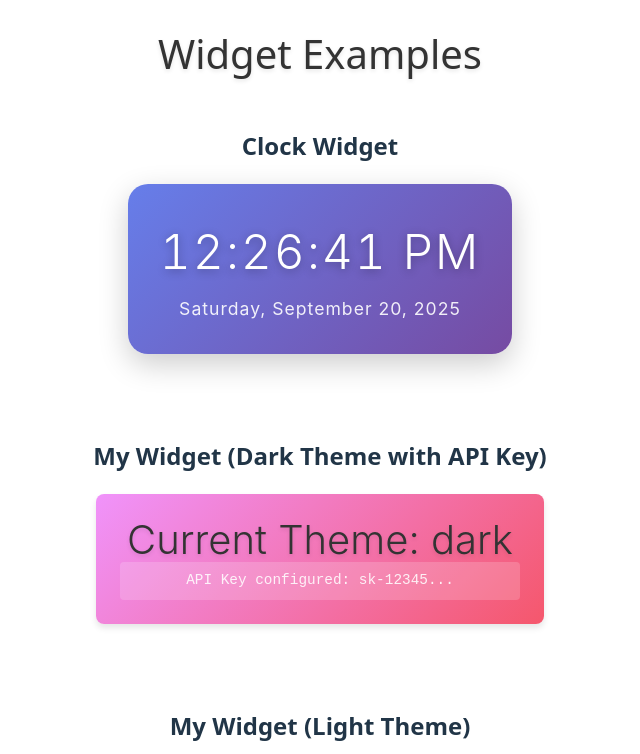
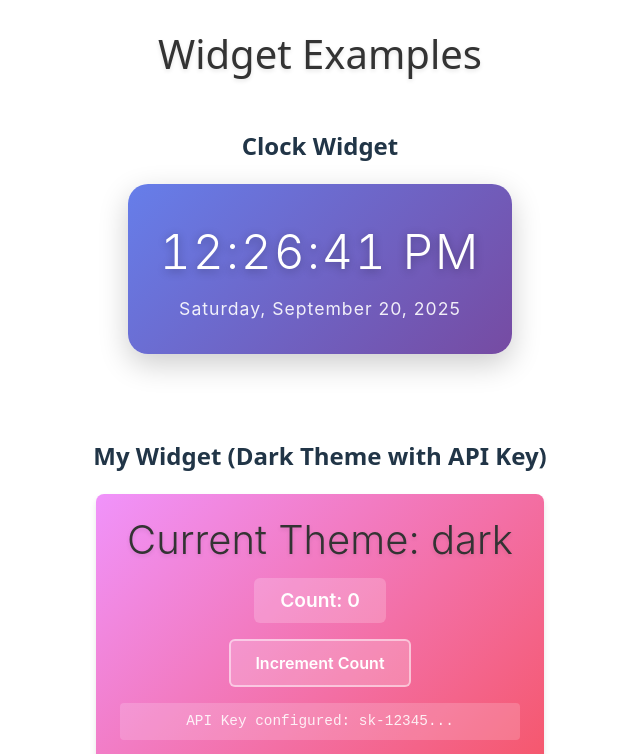
Before and after one commit to yehtut-codes/vite-widget, a React (Vite) app: page / in a window 1280 px wide. Shown: the top 754 px of the page, without its empty margins (320-960 px from the left). Built offline with nearby package versions, Linux system fonts and the light colour scheme.

Commit message:
feat: enhance MyWidget with count functionality and styling

```diff
--- a/src/components/MyWidget.css
+++ b/src/components/MyWidget.css
@@ -25,3 +25,44 @@
   border-radius: 4px;
   font-family: 'Courier New', monospace;
 }
+
+.my-widget .count-section {
+  margin: 1rem 0;
+  display: flex;
+  flex-direction: column;
+  align-items: center;
+  gap: 1rem;
+}
+
+.my-widget .count-display {
+  margin: 0;
+  font-size: 1.2rem;
+  font-weight: 600;
+  background: rgba(255, 255, 255, 0.2);
+  padding: 0.5rem 1rem;
+  border-radius: 6px;
+  min-width: 100px;
+  text-align: center;
+}
+
+.my-widget .increment-button {
+  background: rgba(255, 255, 255, 0.2);
+  border: 2px solid rgba(255, 255, 255, 0.5);
+  color: white;
+  padding: 0.75rem 1.5rem;
+  border-radius: 6px;
+  font-size: 1rem;
+  font-weight: 600;
+  cursor: pointer;
+  transition: all 0.2s ease;
+}
+
+.my-widget .increment-button:hover {
+  background: rgba(255, 255, 255, 0.3);
+  border-color: rgba(255, 255, 255, 0.7);
+  transform: translateY(-1px);
+}
+
+.my-widget .increment-button:active {
+  transform: translateY(0);
+}
--- a/src/components/MyWidget.tsx
+++ b/src/components/MyWidget.tsx
@@ -1,4 +1,4 @@
-import React from 'react'
+import React, { useState } from 'react'
 import './MyWidget.css'
 
 // TypeScript interface for the config prop
@@ -14,10 +14,23 @@ interface MyWidgetProps {
 
 const MyWidget: React.FC<MyWidgetProps> = ({ config }) => {
   const { apiKey, theme = 'default' } = config
+  const [count, setCount] = useState(0)
+
+  const handleIncrement = () => {
+    setCount(prevCount => prevCount + 1)
+  }
 
   return (
     <div className="my-widget">
       <h1>Current Theme: {theme}</h1>
+
+      <div className="count-section">
+        <p className="count-display">Count: {count}</p>
+        <button className="increment-button" onClick={handleIncrement}>
+          Increment Count
+        </button>
+      </div>
+
       {apiKey && (
         <p className="api-info">
           API Key configured: {apiKey.substring(0, 8)}...
```
